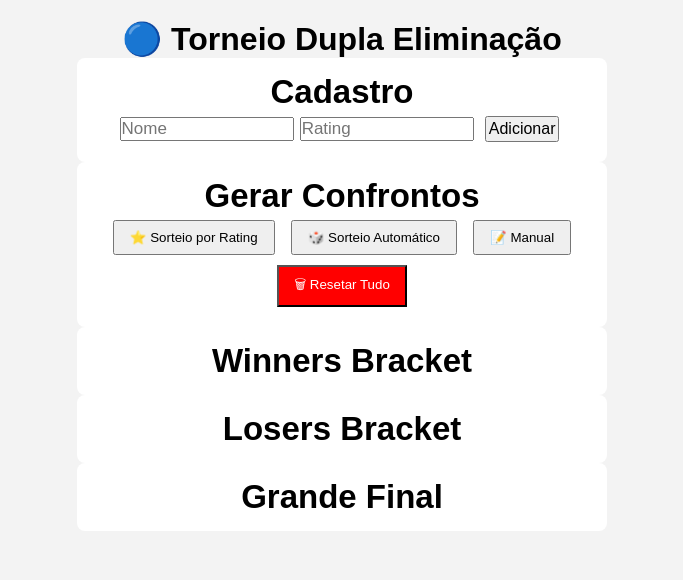
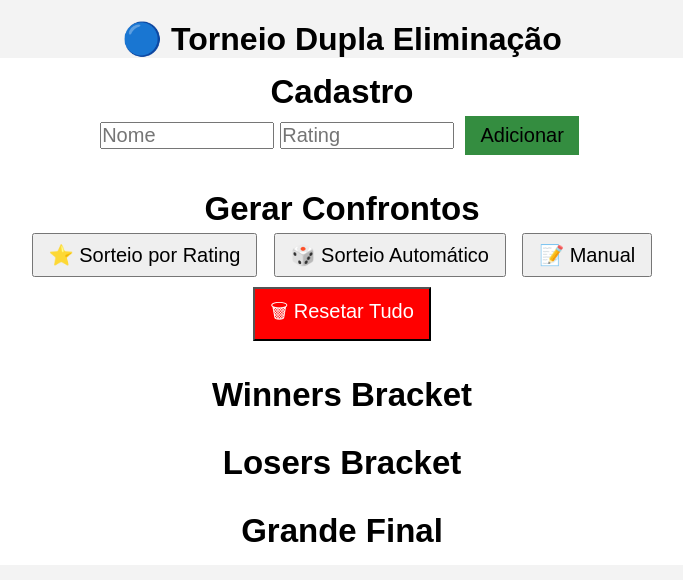
Before and after one commit to Iralberg/Torneio-chess, a plain HTML site: page index.html in a window 1280 px wide. Shown: the whole page, without its empty margins (298-981 px from the left). Drawn offline with Linux system fonts and the light colour scheme.

Commit message:
atualização de estilo

```diff
--- a/index.html
+++ b/index.html
@@ -13,6 +13,8 @@
 
     <h1>🔵
         Torneio Dupla Eliminação</h1>
+ <main>
+
 
     <div class="box">
         <h2>Cadastro</h2>
@@ -61,7 +63,7 @@
         <h2>Grande Final</h2>
         <div id="final"></div>
     </div>
-
+ </main>
     <script src="script.js"></script>
 </body>
 
--- a/style.css
+++ b/style.css
@@ -7,6 +7,7 @@ body {
             font-family: Arial;
             background: #f3f3f3;
             padding: 20px;
+            height: 100vh;
         }
 
         .box {
@@ -15,7 +16,7 @@ body {
             margin-bottom: 20px;
             border-radius: 8px;
             text-align: center;
-            max-width: 500px;
+            max-width: 700px;
             margin: auto;
             font-size: 22px;
         }
@@ -26,6 +27,7 @@ body {
             padding: 8px 15px;
             margin: 5px;
             cursor: pointer;
+            font-size: 20px;
         }
 
         .partida {
@@ -35,10 +37,10 @@ body {
             border-radius: 5px;
         }
         #add{
-            font-size: 16px;
-            padding: 2px;
+            background-color: rgb(52, 141, 64);
+            border: none;
         }
         input{
-            font-size: 17px;
+            font-size: 20px;
             width: 170px;
         }
```
